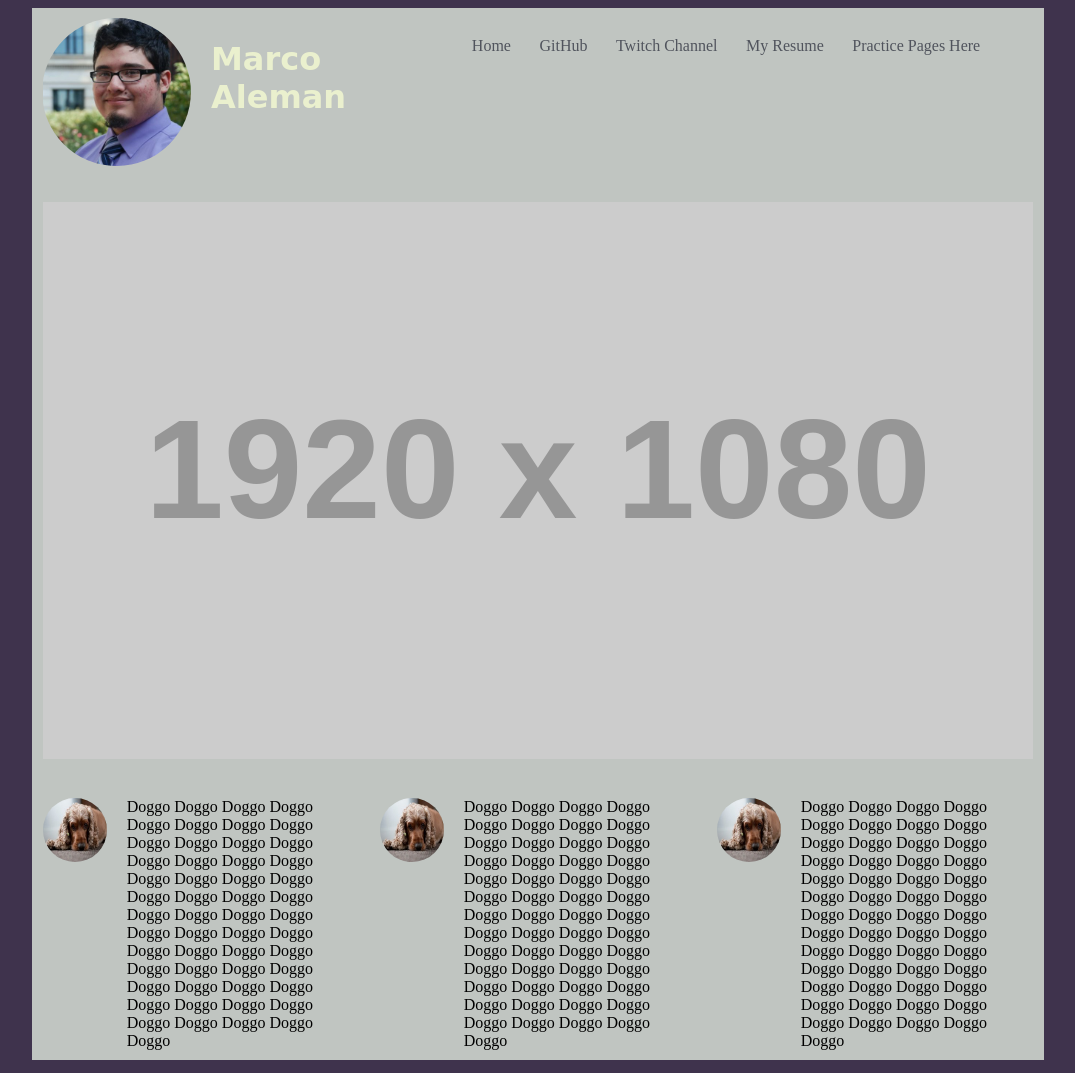
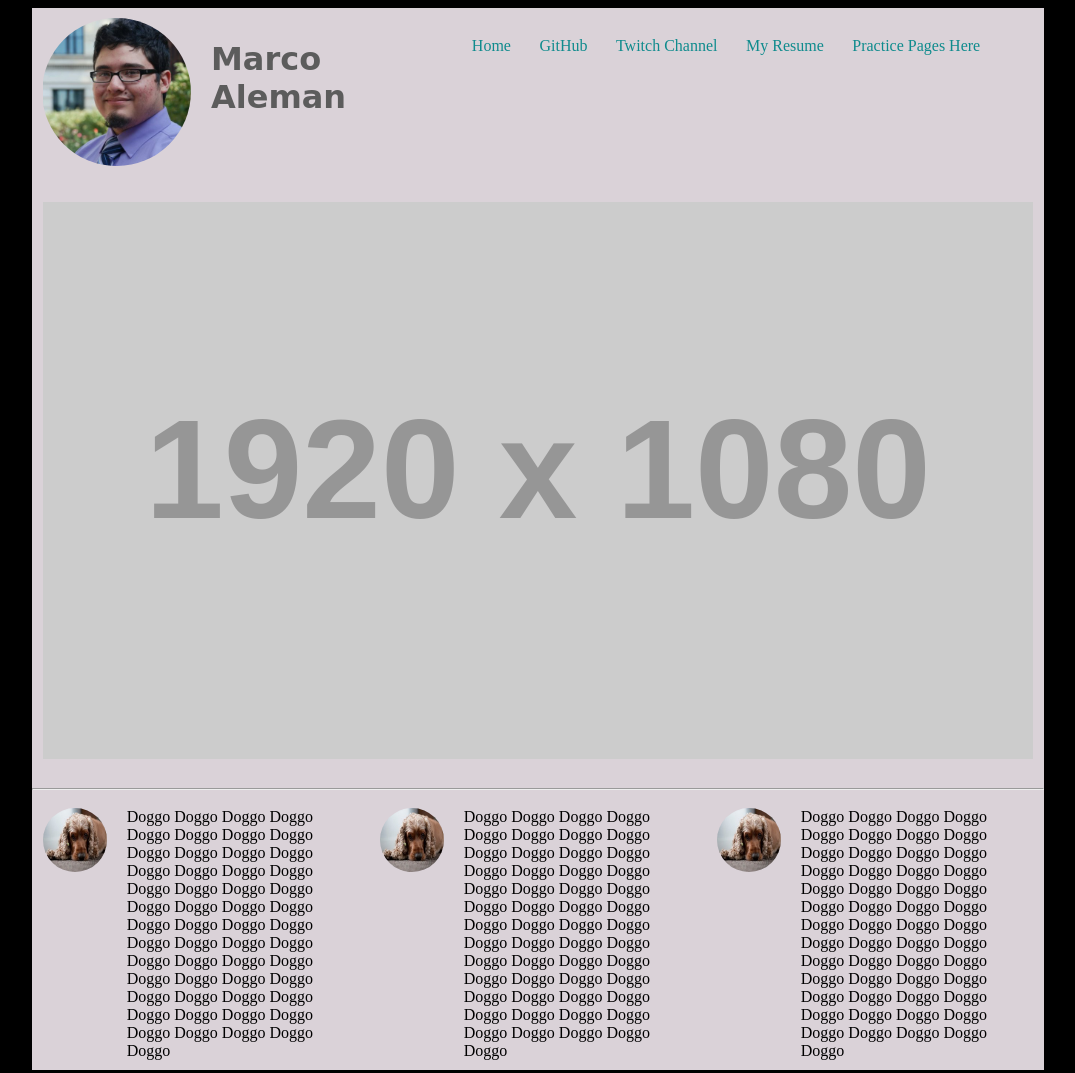
Before and after one commit to krtdude/krtdude.github.io, a plain HTML site: page index.html in a window 1280 px wide. Shown: the whole page, without its empty margins (102-1177 px from the left). Drawn offline with Linux system fonts and the light colour scheme; placeholder pictures from the web are drawn by us; a web font is replaced by a local one.

Commit message:
Add files via upload

```diff
--- a/index.html
+++ b/index.html
@@ -64,6 +64,8 @@
 
 			</div>
 
+			<hr>
+
 			<main class="row">
 
 				<div class="col-1">
--- a/style.css
+++ b/style.css
@@ -1,21 +1,21 @@
 body {
-	background-color: #3F334D
+	background-color: #000000
 }
 
 header h1{
 	font-family: 'Mirza', cursive;
-	color: #EAF0CE;
+	color: #5C5C5C;
 }
 
 #container {
 /*	width: 75%;*/
 	margin: 0 auto;
-	background-color: #C0C5C1;
+	background-color: #DAD2D8;
 }
 
-a:link {color: #50545D; text-decoration: none; }
-a:active {color: #EDF2D6; text-decoration: none; }
-a:visited {color: #6B6E5E; text-decoration: none; }
+a:link {color: #0F8B8D; text-decoration: none; }
+a:active {color: #D0D0D0; text-decoration: none; }
+a:visited {color: #0F8B8D; text-decoration: none; }
 
 .col-1, .col-2, .col-3, .col-4,
 .col-5, .col-6, .col-7, .col-8,
```
Also changed, not shown: javapractice.html (indentation only), 1 other file.
